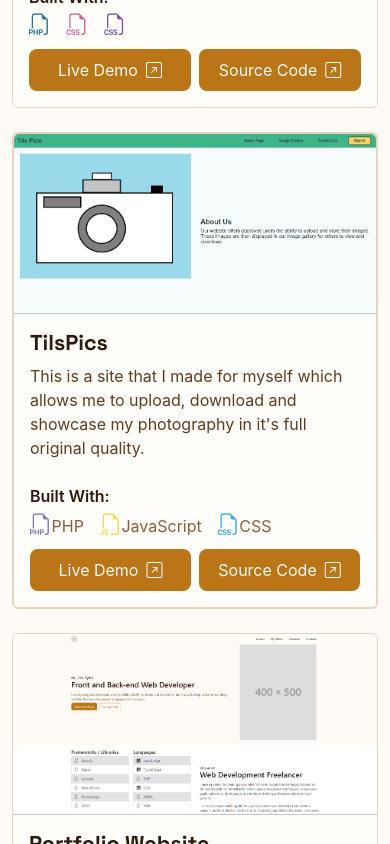
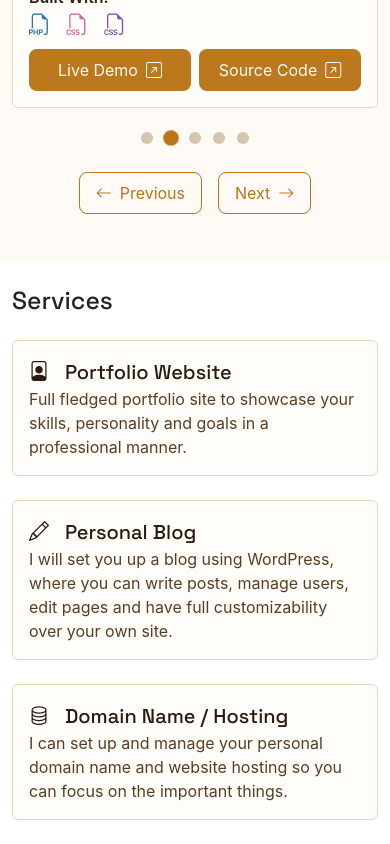
Before and after one commit to Tyler-de-Wit/portfolio-site-react, a React (Vite) app: page / in a window 390 px wide. Shown: the part 3260-4104 px from the top of the page. Built offline with nearby package versions, Linux system fonts and the light colour scheme.

Commit message:
feat: Fix project cards so that only 1 will display on smaller devices

```diff
--- a/src/components/ProjectCard.tsx
+++ b/src/components/ProjectCard.tsx
@@ -20,7 +20,7 @@ interface ProjectCardProps {
 const ProjectCard = ({ project, position }: ProjectCardProps) => {
   return (
     <div
-      className={`project-card fade-in ${position === 1 ? "col-12 col-lg-6" : "col-12 col-lg-3"}`}
+      className={`project-card fade-in ${position === 1 ? "col-12 col-lg-6" : "col-12 col-lg-3"} ${position > 0 ? "d-none d-lg-block" : ""}`}
     >
       <div
         className={`card h-100 card-background thin-border ${position === 1 ? "border-2" : ""}`}
```
